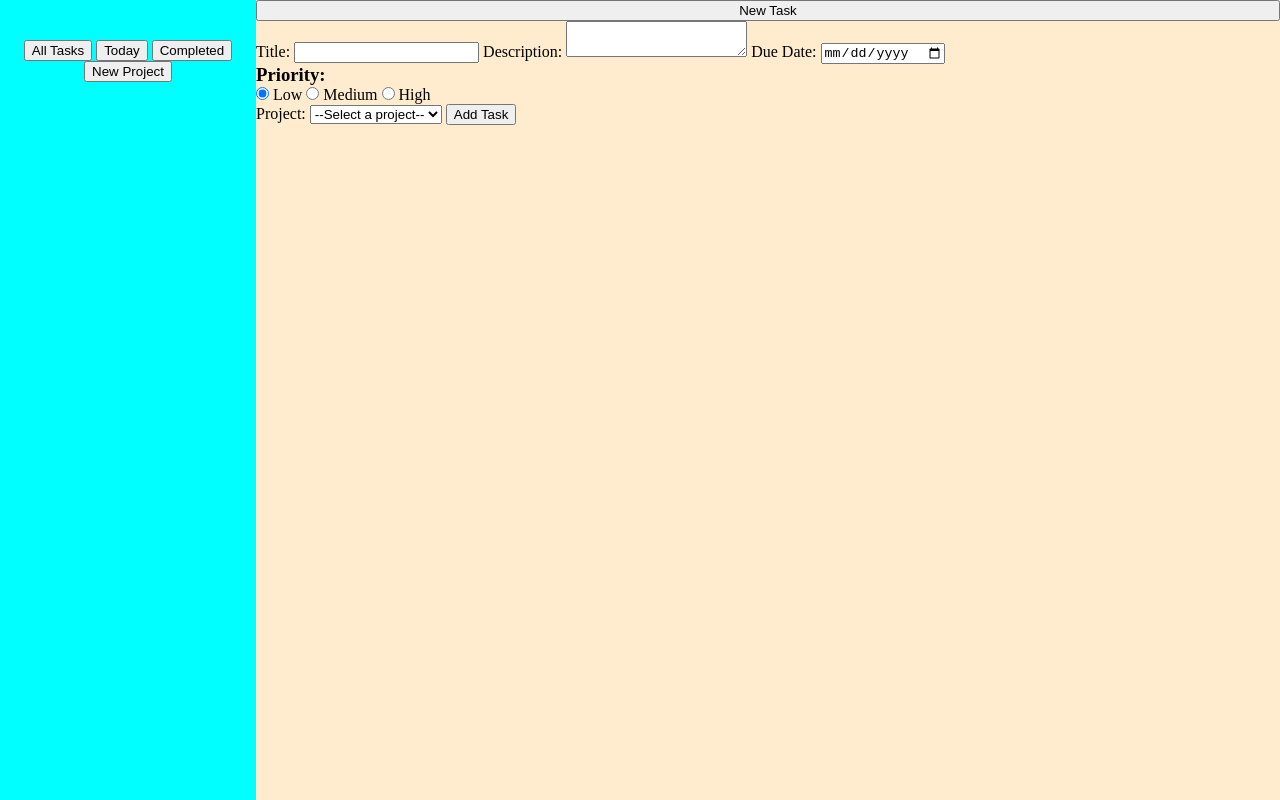
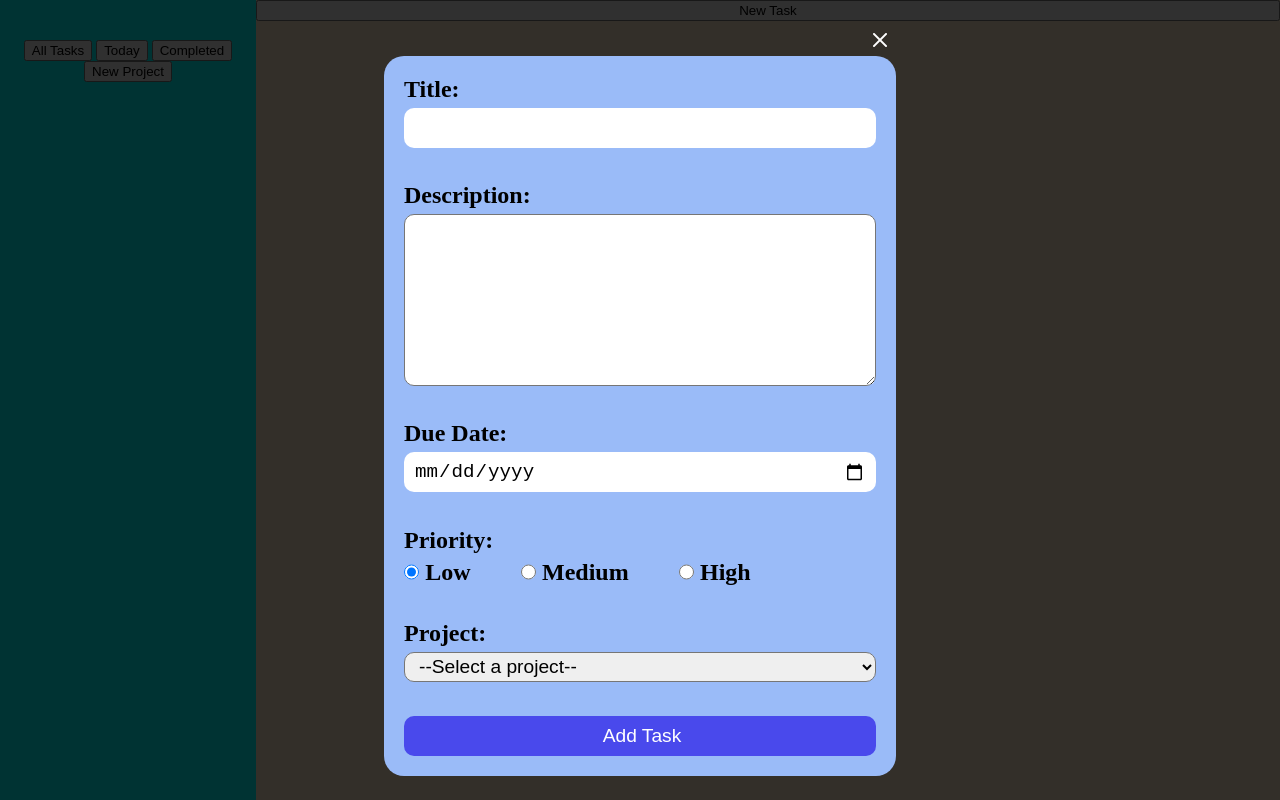
Before and after one commit to HNDTr/to-do, a website built with webpack: page src/template.html in a window 1280 px wide. Both pictures are taken after a click on the button "New Task". Built offline with nearby package versions, Linux system fonts and the light colour scheme.

Commit message:
updated task and project form UI

```diff
--- a/package.json
+++ b/package.json
@@ -21,6 +21,7 @@
     "webpack-merge": "^6.0.1"
   },
   "dependencies": {
+    "bootstrap-icons": "^1.13.1",
     "date-fns": "^4.1.0"
   }
 }
--- a/src/index.js
+++ b/src/index.js
@@ -12,28 +12,28 @@ document.addEventListener("DOMContentLoaded", () => {
     Storage.loadTasks();
     View.renderTaskList(Storage.tasks);
     View.renderProjectCard(Storage.projects);
+
+    const closeFormBtn = document.querySelector('.close-btn');
+
+    (function addProject(){
+        const projectFormContainer = document.querySelector('.project-form-container');
+        const projectForm = document.querySelector('.projectForm');
+        const addProjectButton = document.querySelector('.new-project');
+        const closeFormBtn = document.querySelector('.close-projectForm-btn');
+        closeFormBtn.addEventListener('click', () => {
+            projectFormContainer.classList.add('hide');
         })
-
-// show form
-const addTaskButton = document.querySelector('.add-task');
-addTaskButton.addEventListener('click', () => {
-    taskForm.classList.remove('hide');
-    taskForm.reset();
+        addProjectButton.addEventListener('click', () => {
+            projectFormContainer.classList.remove('hide');
         })
-// task form
-const taskForm = document.querySelector('.taskForm');
-
-// New Project Button
-const addProjectButton = document.querySelector('.new-project');
-addProjectButton.addEventListener('click', () => {
-    projectForm.classList.remove('hide');
-})
-// project form
-const projectForm = document.querySelector('.projectForm');
-
-// adding project
-const addProject = document.querySelector('.add-project');
-addProject.addEventListener('click', (e) => {
+        const submitProjectBtn = document.querySelector('.add-project');
+        submitProjectBtn.addEventListener('click', (e) => {
+            if (!projectForm.checkValidity()) {
+                // Form is invalid — stop submission and show validation
+                e.preventDefault();
+                projectForm.reportValidity(); // This shows the browser validation messages
+                return;
+            }
             e.preventDefault();
             // Getting project name
             const projectData = getProjectFormData();
@@ -45,12 +45,34 @@ addProject.addEventListener('click', (e) => {
                 View.renderProjectCard(Storage.projects);
             }
             projectForm.reset();
-    projectForm.classList.add('hide');
+            projectFormContainer.classList.add('hide');
         })
+    })();
 
+    (function addTask(){
+        // task form
+        const taskForm = document.querySelector('.taskForm');
+        // form container
+        const taskFormContainer = document.querySelector('.task-form-container');
+        const closeFormBtn = document.querySelector('.close-taskForm-btn');
+        closeFormBtn.addEventListener('click', () => {
+            taskFormContainer.classList.add('hide');
+        })
+        // show form
+        const addTaskButton = document.querySelector('.add-task');
+        addTaskButton.addEventListener('click', () => {
+            taskFormContainer.classList.remove('hide');
+            taskForm.reset();
+        })
         // New Task Button
         const submitTask = document.querySelector('.submit-task');
         submitTask.addEventListener('click', (e) => {
+            if (!taskForm.checkValidity()) {
+                // Form is invalid — stop submission and show validation
+                e.preventDefault();
+                taskForm.reportValidity(); // This shows the browser validation messages
+                return;
+            }
             e.preventDefault();
             const taskData = getTaskFormData();
             handleNewTask(taskData);
@@ -64,10 +86,11 @@ submitTask.addEventListener('click', (e) => {
                 View.setCurrentPage('All tasks');
                 // console.log(View.currentPage);
             }
-    taskForm.classList.add('hide');
+            taskFormContainer.classList.add('hide');
         });
 
-
+    })();
+})
 
 
 window.storage = Storage
--- a/src/style.css
+++ b/src/style.css
@@ -1,3 +1,6 @@
+
+@import "bootstrap-icons/font/bootstrap-icons.css";
+
 * {
     margin: 0;
     box-sizing: border-box;
@@ -24,15 +27,129 @@ body{
     /* flex: 1 1 0; */
 }
 
+.task-form-container, .project-form-container{
+    background-color: rgba(0, 0, 0, 0.8);;
+    position:absolute;
+    display: flex;
+    justify-content: center;
+    align-items: center;
+    flex-direction: column;
+    left: 0;
+    width: 100vw;
+    height: 100vh;
+}
+
+.project-form-container{
+    top:0;
+}
+
+.close-taskForm-btn, .close-projectForm-btn{
+    font-size: 2rem;
+    color: white;
+    width: 40%;;
+    display: flex;
+    justify-content: end;
+}
+
+.close-taskForm-btn:hover, .close-projectForm-btn:hover{
+    cursor: pointer;
+    color: red;
+}
+
+
+form {
+    background-color:rgb(154, 187, 248);
+    display: flex;
+    flex-direction: column;
+    justify-content: space-between;
+    overflow: scroll;
+    gap: 20px;
+    border-radius: 20px;
+    padding: 20px;
+    width: 40%;
+    height: 90%;
+}
+
+
+.projectForm{
+    width: 40%;
+    height: 30%;
+}
+
+.projectForm > div {
+    display: flex;
+    gap: 20px;
+}
+
+form > div{
+    display: flex;
+    flex-direction: column;
+    font-size: 1.5rem;
+    font-weight: bold;
+    gap: 5px;
+}
+
+input, button[type="submit"]{
+    border-radius: 10px;
+    border: none;
+}
+
+textarea{
+    resize: vertical;
+    border-radius: 10px;
+    padding: 10px;
+}
+
+input[id="title"], input[id="dueDate"], button[type="submit"], #projectName {
+    height: 40px;
+    font-size: 1.2rem;
+    padding-left: 10px;
+}
+
+input[id="dueDate"]{
+    padding-right: 10px;
+}
+
+.priority{
+    display: flex;
+    flex-direction: row;
+    gap: 50px;
+}
+
+
+input[type="radio"] {
+    background-color: #fff;
+    margin: 0;
+    color: currentColor;
+    width: 1.15em;
+    height: 1.15em;
+    border: 0.15em solid currentColor;
+    border-radius: 50%;
+}
+
+input[type="radio"]:hover, button[type="submit"]:hover{
+    cursor: pointer;
+}
+
+select {
+    border-radius: 10px;
+    height: 30px;
+    font-size: 1.2rem;
+    padding-left: 10px;
+}
+
+button[type="submit"]{
+    background-color: rgb(73, 73, 236);
+    color: white;
+}
+
+button[type="submit"]:hover{
+    transform: scale(1.05);
+}
+
 .hide {
     display: none;
 }
-
-/* form {
-    position: fixed;
-
-} */
-
 
 
 
--- a/src/template.html
+++ b/src/template.html
@@ -15,41 +15,66 @@
 
         </div>
         <button class="new-project">New Project</button>
-        <form action="" class="projectForm hide">
+        <div class="project-form-container hide">
+            <div class="close-projectForm-btn">
+                <i class="bi bi-x"></i>
+            </div>
+            <form action="" class="projectForm">
+                <div>
                     <label for="projectName">Project Name:</label>
                     <input type="text"  id="projectName" required>
+                </div>
                 <button type="submit" class="add-project">Add Project</button>
             </form>
         </div>
+    </div>
     <div class="main-container">
         <button class="add-task">New Task</button>
-        <div></div>
-        <form action="" class="taskForm hide">
+        <div class="task-form-container hide">
+        <div class="close-taskForm-btn">
+            <i class="bi bi-x"></i>
+        </div>
+        <form action="" class="taskForm">
+            <div>
                 <label for="title">Title:</label>
                 <input type="text"  id="title" required>
+            </div>
+            <div>
                 <label for="description">Description:</label>
-            <textarea name="" id="description"></textarea>
+                <textarea name="" id="description" rows="10"></textarea>
+            </div>
+            <div>
                 <label for="dueDate">Due Date:</label>
                 <input type="date"  id="dueDate" required>
+            </div>
+            <div class="priority-container" >
+                <h4>Priority:</h4>
                 <div class="priority">
-                <h3>Priority:</h3>
+                    <div>
                         <input type="radio" id="Low" name="priority" value="Low" checked/>
                         <label for="Low">Low</label>
-
+                    </div>
+                    <div>
                         <input type="radio" id="Medium" name="priority" value="Medium" />
                         <label for="Medium">Medium</label>
-
+                    </div>
+                    <div>
                         <input type="radio" id="High" name="priority" value="High" />
                         <label for="High">High</label>
                     </div>
+                </div>
+            </div>
+            <div>
             <label for="project">Project:</label>
             <select name="project" id="project" >
                 <option value="" disabled selected>--Select a project--</option>
                 <!-- <option value="All Task">All Tasks</option> -->
             </select>
+            </div>
             <button type="submit" class="submit-task">Add Task</button>
             <button type="submit" class="edit-task hide">Edit Task</button>
         </form>
+        </div>
         <div class="tasks-container">
 
         </div>
--- a/src/view.js
+++ b/src/view.js
@@ -11,8 +11,8 @@ function renderTaskList(tasks) {
 }
 
 function createTaskCard(task){
-    // task form
-    const taskForm = document.querySelector('.taskForm');
+    // form container
+    const taskFormContainer = document.querySelector('.task-form-container');
 
     const card = document.createElement('div');
     card.className = 'task-card';
@@ -46,7 +46,8 @@ function createTaskCard(task){
     editBtn.textContent = 'Edit';
     editBtn.addEventListener('click', () => {
         setTaskFormData(task);
-        taskForm.classList.remove('hide');
+        taskFormContainer.classList.remove('hide');
+        // taskForm.classList.remove('hide');
         const submitButton = document.querySelector('.submit-task');
         submitButton.classList.add('hide');
         const editSubmitButton = document.querySelector('.edit-task');
@@ -55,13 +56,11 @@ function createTaskCard(task){
             e.preventDefault();
             const editData = getTaskFormData();
             handleEditTask(task, editData);
-            taskForm.classList.add('hide');
+            taskFormContainer.classList.add('hide');
             submitButton.classList.remove('hide');
             editSubmitButton.classList.add('hide')
-            // taskForm.reset();
             setCurrentPage(editData.project)
              // Put in how you want page to render (TODO)
-            console.log(currentPage);
             displayPage(currentPage);
         }, {once: true});
     })
```
Also changed, not shown: 1 other file. Lines whose indentation alone changed are shown as unchanged.
